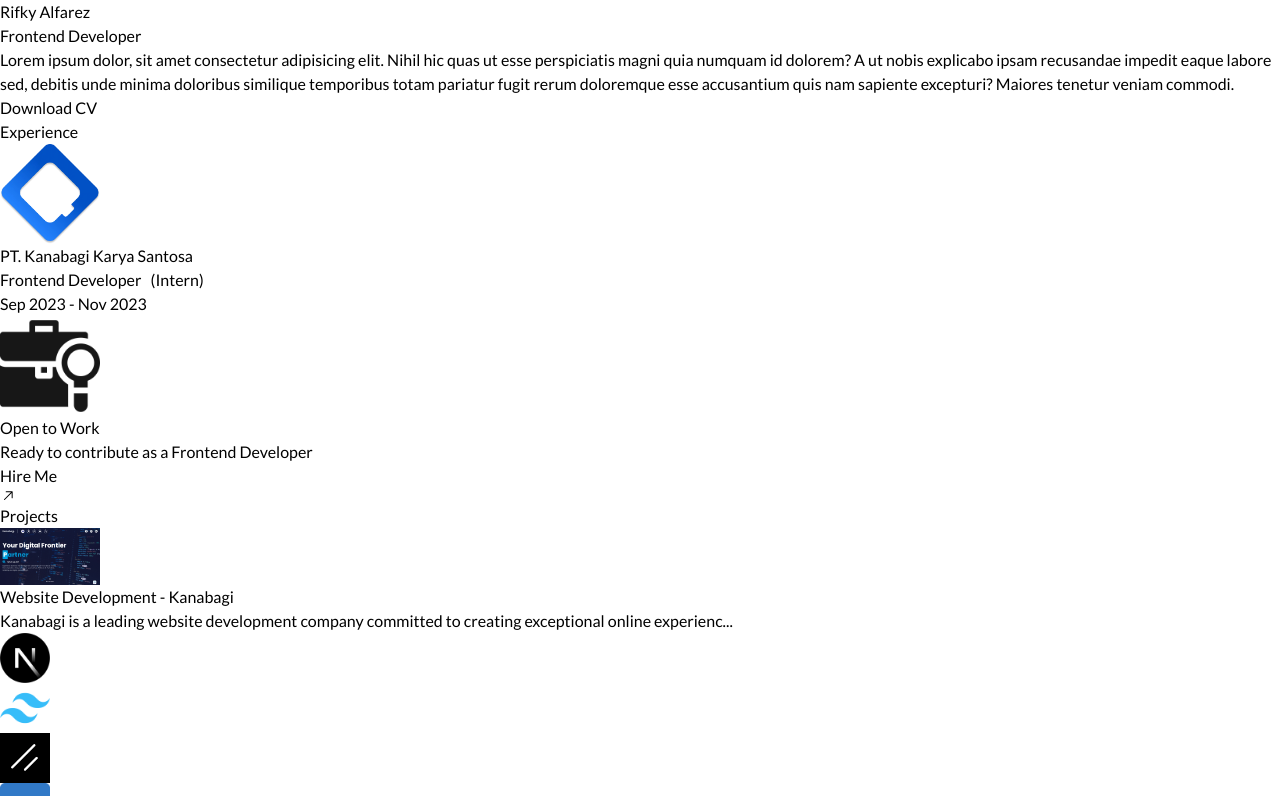
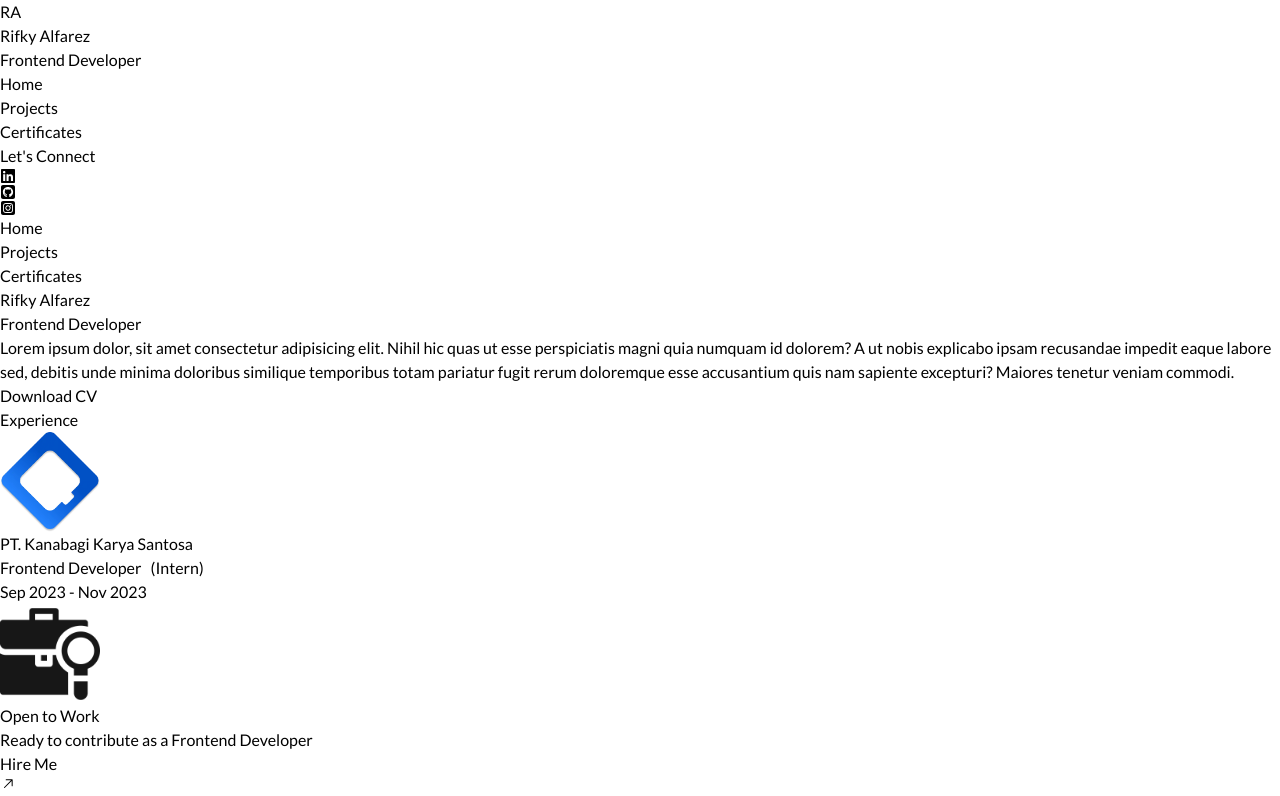
Before and after one commit to rfkyalf/personal-portfolio, a Next.js app: page / in a window 1280 px wide. Shown: the top 796 px of the page. Built offline with nearby package versions, Linux system fonts and the light colour scheme.

Commit message:
feat(home): add navbar

```diff
--- a/src/app/(main)/layout.tsx
+++ b/src/app/(main)/layout.tsx
@@ -1,7 +1,14 @@
+import Navbar from '@/components/Navbar';
+
 export default function MainLayout({
   children,
 }: {
   children: React.ReactNode;
 }) {
-  return <>{children}</>;
+  return (
+    <>
+      <Navbar />
+      {children}
+    </>
+  );
 }
--- a/src/app/(main)/page.tsx
+++ b/src/app/(main)/page.tsx
@@ -6,7 +6,7 @@ import Summary from '@/components/Summary';
 
 export default function Home() {
   return (
-    <main className="w-[95%] md:w-[650px] lg:w-[850px] xl:w-[1050px] min-h-screen mx-auto flex flex-col">
+    <main className="w-[95%] md:w-[650px] lg:w-[850px] xl:w-[1050px] min-h-screen mx-auto flex flex-col pt-[80px] md:pt-[85px] lg:pt-[90px]">
       <Summary />
       <Experience />
       <Projects />
--- /dev/null
+++ b/src/components/Navbar.tsx
@@ -0,0 +1,75 @@
+'use client';
+
+import { useState } from 'react';
+import { FaLinkedin, FaSquareGithub, FaSquareInstagram } from 'react-icons/fa6';
+
+export default function Navbar() {
+  const [isOpen, setIsOpen] = useState(false);
+
+  const handleOpen = () => {
+    setIsOpen(!isOpen);
+  };
+
+  console.log(isOpen);
+
+  return (
+    <section className="fixed top-0 w-full z-50 shadow bg-neutral-50">
+      <div className="w-[95%] md:w-[650px] lg:w-[850px] xl:w-[1050px] mx-auto flex items-center justify-between py-4">
+        <h1 className="text-[1.2rem] md:text-[1.3rem] lg:text-[1.4rem] font-bold text-neutral-900">
+          RA
+        </h1>
+        <div onClick={handleOpen} className="space-y-1 block md:hidden">
+          <div className="w-[20px] h-[2px] bg-neutral-900 rounded-md" />
+          <div className="w-[20px] h-[2px] bg-neutral-900 rounded-md" />
+          <div className="w-[20px] h-[2px] bg-neutral-900 rounded-md" />
+        </div>
+        <div
+          onClick={handleOpen}
+          className={`absolute top-0 left-0 bottom-0 h-screen w-full bg-neutral-950/40 backdrop-blur-sm transition-opacity duration-300 md:hidden
+            ${
+              isOpen
+                ? 'opacity-100 pointer-events-auto'
+                : 'opacity-0 pointer-events-none'
+            }
+            `}
+        />
+        <nav
+          className={`absolute top-0 left-0 w-[80%] h-screen bg-neutral-50 shadow flex flex-col justify-between px-2 py-4 transition-transform duration-300 md:hidden
+            ${isOpen ? 'translate-x-0' : '-translate-x-full'}
+            `}
+        >
+          <div>
+            <div className="border-b border-neutral-300 pb-4">
+              <h1 className="text-[1.2rem] text-neutral-950 font-bold">
+                Rifky Alfarez
+              </h1>
+              <p className="text-[0.8rem] text-neutral-600">
+                Frontend Developer
+              </p>
+            </div>
+            <div className="flex flex-col gap-y-2 pt-4 text-[0.9rem] text-neutral-800">
+              <div>Home</div>
+              <div>Projects</div>
+              <div>Certificates</div>
+            </div>
+          </div>
+          <div>
+            <h2 className="text-[0.9rem] text-neutral-800">
+              Let&apos;s Connect
+            </h2>
+            <div className="flex items-center gap-x-1 mt-1">
+              <FaLinkedin className="size-6 text-neutral-800" />
+              <FaSquareGithub className="size-6 text-neutral-800" />
+              <FaSquareInstagram className="size-6 text-neutral-800" />
+            </div>
+          </div>
+        </nav>
+        <nav className="md:flex hidden items-center gap-x-8 md:text-[0.9rem] lg:text-[1rem] text-neutral-800">
+          <div>Home</div>
+          <div>Projects</div>
+          <div>Certificates</div>
+        </nav>
+      </div>
+    </section>
+  );
+}
```
